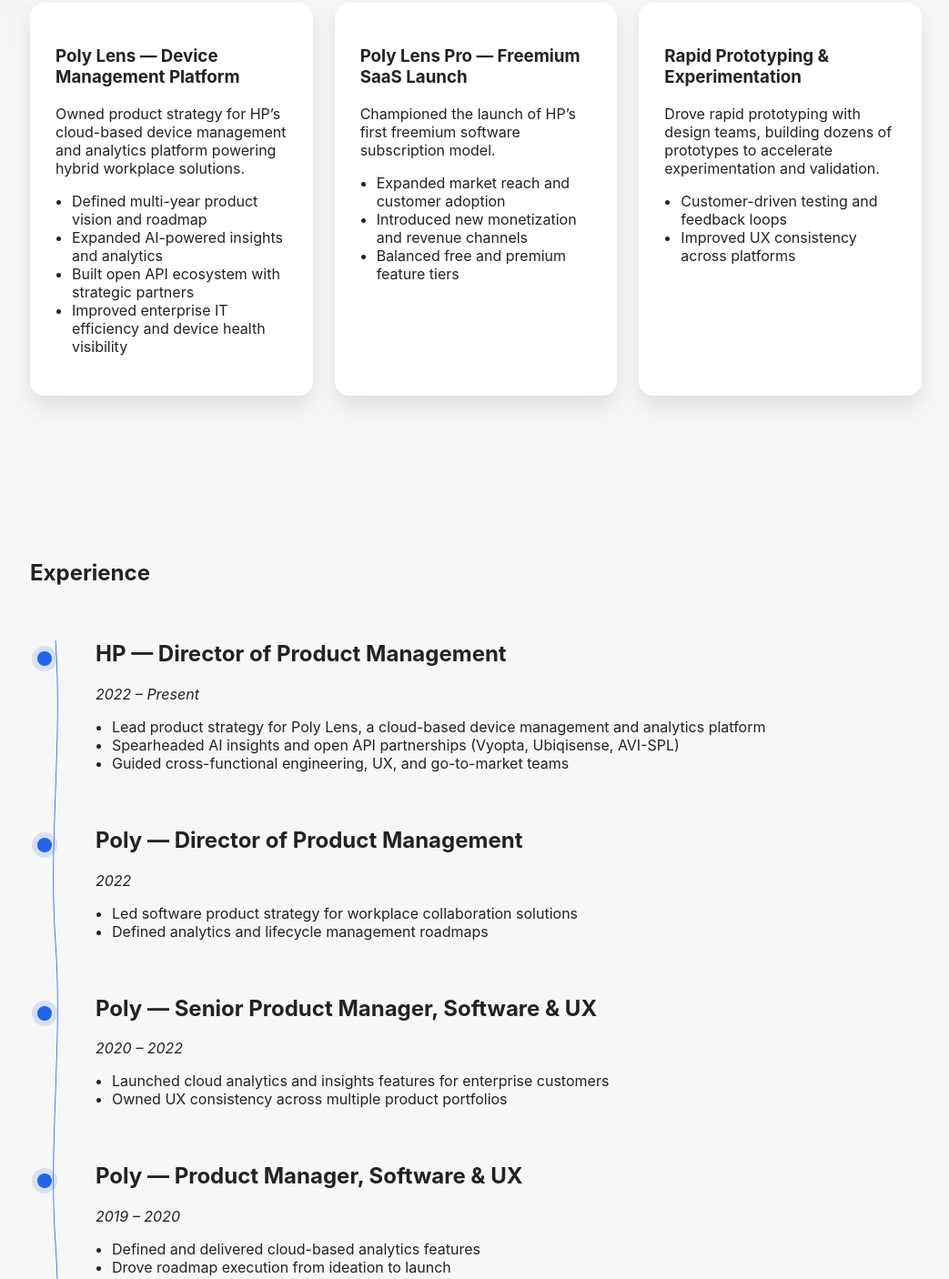
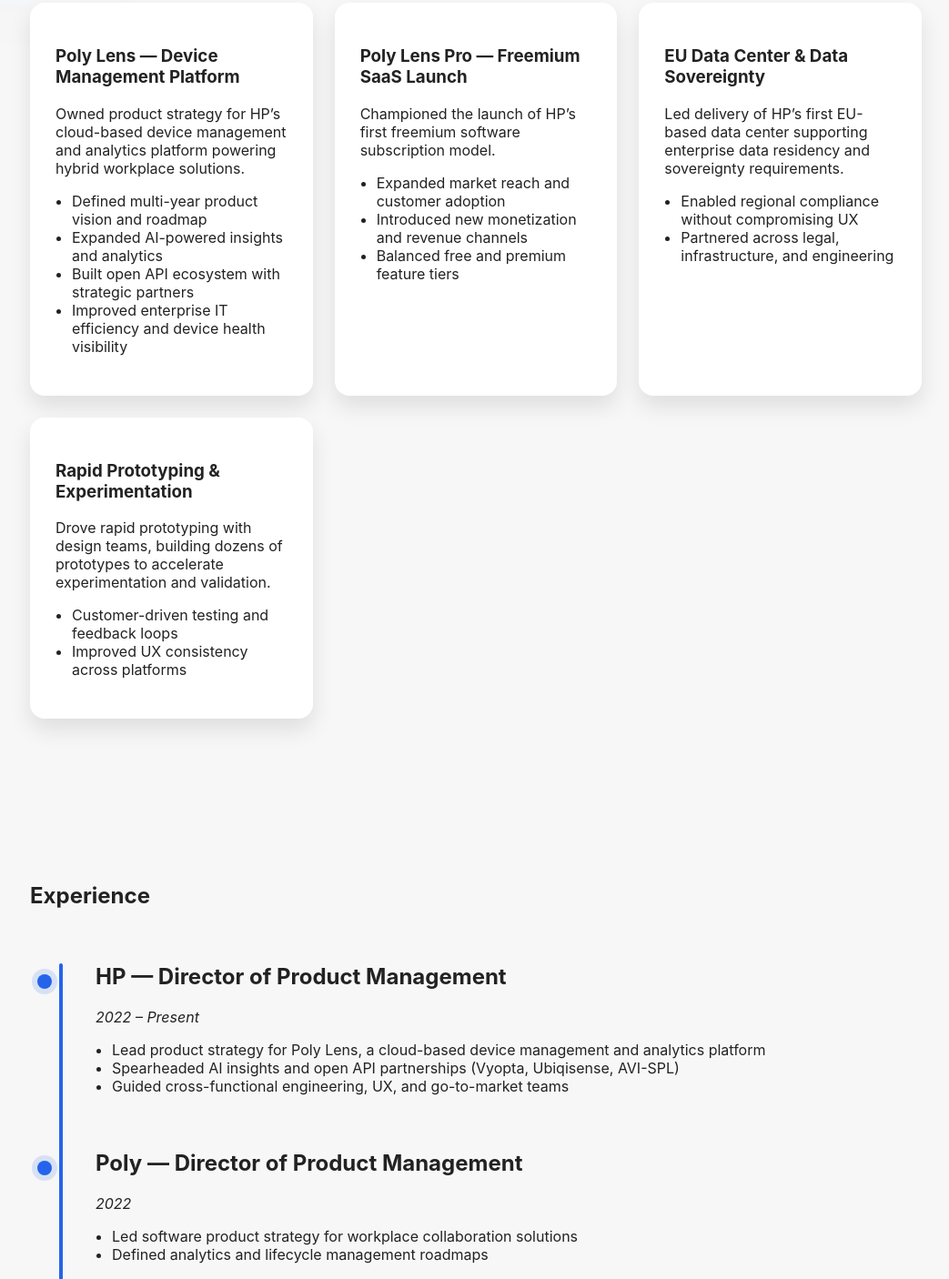
Before and after one commit to robertmanassero/robertmanassero.github.io, a plain HTML site: page index.html in a window 1280 px wide. Shown: the part 1066-2472 px from the top of the page at 91% size, without its empty margins (117-1160 px from the left). Drawn offline with Linux system fonts and the light colour scheme.

Commit message:
Update index.html

```diff
--- a/index.html
+++ b/index.html
@@ -72,7 +72,21 @@
       border-radius: 16px;
       box-shadow: 0 12px 24px var(--shadow);
     }
-    .timeline { position: relative; margin-top: 60px; padding-left: 72px; }
+    .timeline {
+      position: relative;
+      margin-top: 60px;
+      padding-left: 72px;
+    }
+    .timeline::before {
+      content: '';
+      position: absolute;
+      left: 32px;
+      top: 0;
+      height: 100%;
+      width: 4px;
+      background: var(--accent);
+      border-radius: 2px;
+    }
     .event {
       margin-bottom: 60px;
       position: relative;
@@ -193,6 +207,14 @@
         </ul>
       </div>
       <div class="card">
+        <h3>EU Data Center & Data Sovereignty</h3>
+        <p>Led delivery of HP’s first EU-based data center supporting enterprise data residency and sovereignty requirements.</p>
+        <ul>
+          <li>Enabled regional compliance without compromising UX</li>
+          <li>Partnered across legal, infrastructure, and engineering</li>
+        </ul>
+      </div>
+      <div class="card">
         <h3>Rapid Prototyping & Experimentation</h3>
         <p>Drove rapid prototyping with design teams, building dozens of prototypes to accelerate experimentation and validation.</p>
         <ul>
@@ -206,9 +228,7 @@
   <section id="experience" class="section">
     <h1>Experience</h1>
     <div class="timeline">
-      <svg viewBox="0 0 200 800" preserveAspectRatio="none" style="position:absolute;left:24px;top:0;height:100%;width:40px;">
-        <path d="M20 0 C60 100 -20 200 20 300 C60 400 -20 500 20 600 C60 700 -20 800 20 900" stroke="var(--accent)" stroke-width="4" fill="none" stroke-linecap="round"/>
-      </svg>
+
       <div class="event">
         <h2>HP — Director of Product Management</h2>
         <p class="italic">2022 – Present</p>
@@ -256,7 +276,11 @@
   <section id="patents" class="section">
     <h1>Patents</h1>
     <div class="card">
-      <h3>Preventing the Number of Meeting Attendees at a Videoconferencing Endpoint from Becoming Unsafe</h3>
+      <h3>
+        <a href="https://patents.google.com/patent/US20220051541A1/en" target="_blank" rel="noopener noreferrer" style="color:inherit;text-decoration:underline;">
+          Preventing the Number of Meeting Attendees at a Videoconferencing Endpoint from Becoming Unsafe
+        </a>
+      </h3>
       <p>Patent holder. Innovation focused on improving safety and automation within intelligent meeting room systems.</p>
     </div>
   </section>
```
